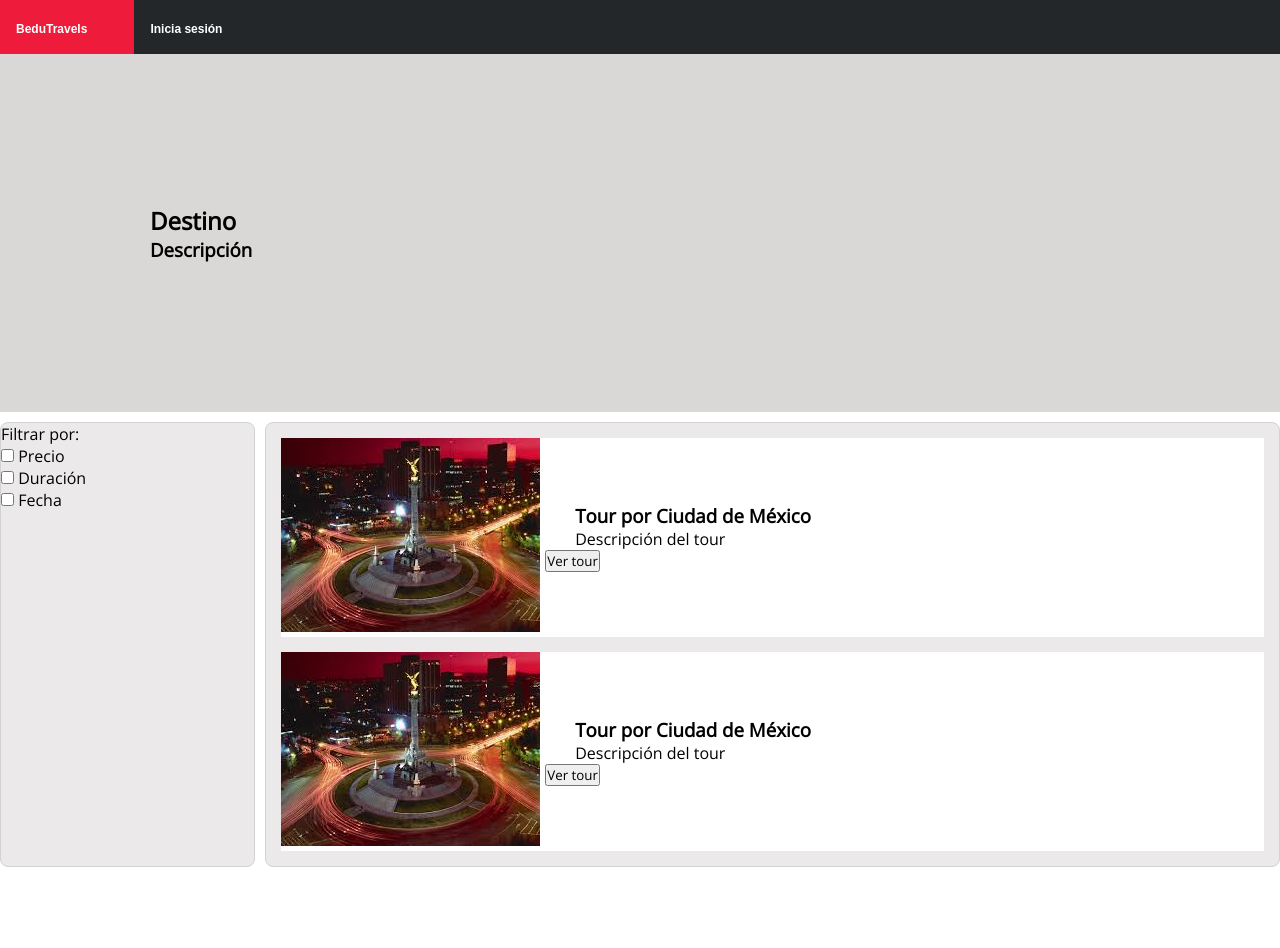
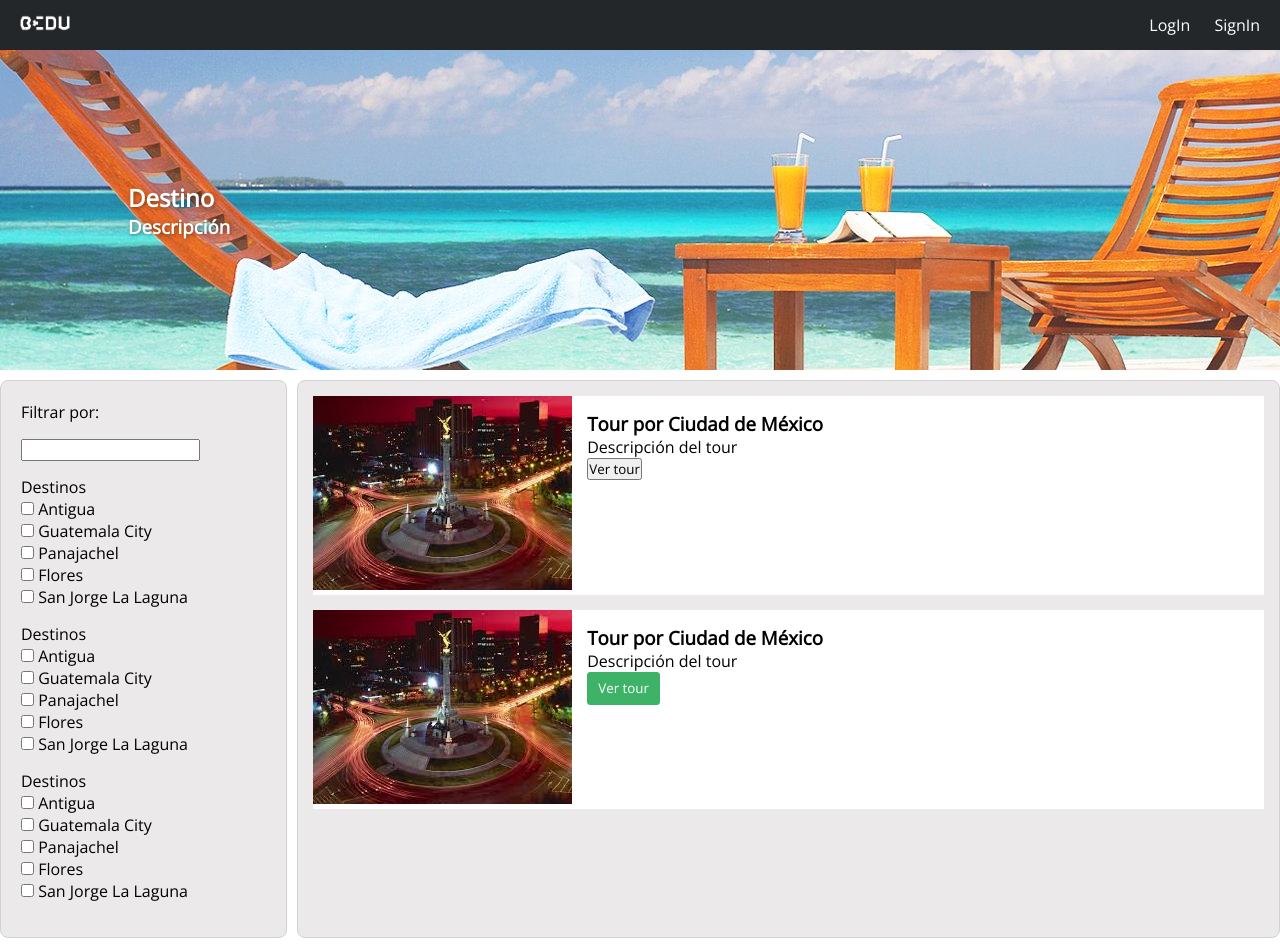
Before and after one commit to Bedu-Tech/BeduTravels-1, a plain HTML site: page destinos.html in a window 1280 px wide. Before the commit the page ends 877 px from the top, so only its background shows below. Drawn offline with nearby package versions, Linux system fonts and the light colour scheme.

Commit message:
add destinos

```diff
--- a/assets/css/destinos.css
+++ b/assets/css/destinos.css
@@ -1,8 +1,6 @@
-*{
-  margin: 0%;
-  padding: 0%;
-  font-family: 'Open Sans', sans-serif;
-}
+
+
+
 
 .jumbotron{
   display: flex;
@@ -11,9 +9,18 @@
   flex-direction: column;
 }
 
-.container1 {
-  padding: 150px;
-  background: #d9d8d6;
+#country-cover{
+  background-image: url(../img/img_cover_home.jpg);
+  height: 40vh;
+  display: flex;
+  justify-content: center;
+  align-items: flex-start;
+  flex-direction: column;
+  text-align: center;
+  color: #fff;
+  padding-left: 10%;
+  text-shadow: 1px 1px 4px rgba(0,0,0,0.45);
+  background-position: center;
 }
 
 .searchbar{
@@ -23,63 +30,8 @@
   align-items: center;
   margin-top: 10px;
 }
-.nav{
-  background: #24272a;
-  overflow: hidden;
-  width: 100%;
-}
-.nav .menu_main{
-  list-style: none;
-  width: 100%;
-  justify-content: space-between;
-}
-
-.nav .menu_main>li{
-  padding: 1em;
-  width: 8%;
-  float: left;
-  justify-content: space-around;
-}
 
 
-.nav .menu_main>li>a{
-  font-size: 12px;
-  font-family: sans-serif;
-  font-weight: bold;
-  color: white;
-  text-decoration: none;
-}
-
-.nav .menu_main>li:hover, .nav .menu_main>li>.sub_menu>li>:hover{
-  background: #ee1c3a;
-  cursor: pointer;
-}
-
-.nav .menu_main>li>.sub_menu{
-  position: absolute;
-  background: #e4e3e1;
-  width: 16%;
-  list-style: none;
-  margin-top: 1em;
-  display: none;
-}
-
-.nav .menu_main>li:hover>.sub_menu{
-  display: flex;
-  justify-content: center;
-  flex-direction: column;
-}
-
-.nav .menu_main>li>.sub_menu>li{
-  padding: 1em;
-}
-
-.nav .menu_main>li>.sub_menu>li>a{
-  text-decoration: none;
-  font-size: 12px;
-  font-weight: bold;
-  color: white;
-}
 
 
 #content {
@@ -100,6 +52,12 @@
   overflow: hidden;
   width: 20%;
   height: auto;
+  list-style-type: none;
+  padding: 20px;
+}
+
+#column-left > div > ul{
+      list-style: none;
 }
 
 #central {
@@ -114,35 +72,27 @@
 }
 
 
-.card{
- display:flex;
-  align-items: center;
-  overflow:hidden;
-  background-color:white;
-  //padding:15px;
+.tour-container{
+  display:flex;
+  background-color: white;
   margin: 15px;
-  grid-template-columns: 300px 200px 200px;
 }
     .card-content{
-      display:flex;
-      flex-direction:column;
-      align-items:flex-start;
-       flex: 1 1 auto;
-       margin: 5px;
+      display: flex;
+      flex-direction: column;
+      align-items: flex-start;
+      padding: 10px 10px 0 10px;
+      margin: 5px;
+      width: 100%;
+}
 
 
-      h3,p{
-        max-width: calc(100% - 30px);
-        padding-left:30px;
-      }
-
-.card-image>a>img{
-  display: flex;
- max-width: 100%;
- height: auto;
+.button-tour{
+  padding: 7px 10px;
+  border: 1px solid #3eb368;
+  background: #3eb368;
+  color: #fff;
+  line-height: 17px;
+  border-radius: 3px;
+  text-align: center;
 }
-
-.card-content>button{
-  margin-left: 85%;
-  margin-top: 10%;
-}
--- a/destinos.html
+++ b/destinos.html
@@ -3,43 +3,110 @@
   <head>
     <meta charset="utf-8">
     <title>Bedu Travels</title>
+    <link rel="stylesheet" href="./assets/css/index.css">
     <link rel="stylesheet" href="./assets/css/destinos.css">
     <link href="https://fonts.googleapis.com/css?family=Open+Sans" rel="stylesheet">
   </head>
   <body>
-    <nav class="nav">
-      <ul class="menu_main">
-        <li><a href="#">BeduTravels</a></li>
-
-        <li><a href="">Inicia sesión</a>
-          <ul class="sub_menu">
-            <li>Usuario</li>
-            <input type="text">
-            <li>Contraseña</li>
-            <input type="text">
-            <button>Iniciar Sesión</button>
-            <li><a href="#">Registrate</a></li>
-          </ul>
-        </li>
-      </ul>
+    <nav class="menu_main">
+        <a href="#">
+          <img id="bedu-logo" src="assets/img/bedu_logo.png" alt="">
+        </a>
+        <div>
+          <a href="">LogIn</a>
+          <a href="">SignIn</a>
+        </div>
     </nav>
 
-        <div class="container1">
-          <div class="jumbotron">
+        <section id="country-cover">
             <h2>Destino</h2>
             <h3>Descripción</h3>
-          </div>
-        </div>
-      </div>
+        </section>
 
-      <div id="content">
-        <aside id="column-left">Filtrar por:
-         <p> <input type="checkbox"> Precio</p>
-         <p> <input type="checkbox"> Duración</p>
-         <p> <input type="checkbox"> Fecha</p>
+      <section id="content">
+        <aside id="column-left">
+        <p class="margin-bottom-sm">Filtrar por:</p>
+        <input class="margin-bottom-sm" type="text" name="" value="">
+          <div class="margin-bottom-sm">
+            <p>Destinos</p>
+            <ul>
+              <li>
+                <input type="checkbox" id="fruit4" name="" value="">
+                <label for="fruit4">Antigua</label>
+              </li>
+              <li>
+                <input type="checkbox" id="fruit4" name="" value="">
+                <label for="fruit4">Guatemala City</label>
+              </li>
+              <li>
+                <input type="checkbox" id="fruit4" name="" value="">
+                <label for="fruit4">Panajachel</label>
+              </li>
+              <li>
+                <input type="checkbox" id="fruit4" name="" value="">
+                <label for="fruit4">Flores</label>
+              </li>
+              <li>
+                <input type="checkbox" id="fruit4" name="" value="">
+                <label for="fruit4">San Jorge La Laguna</label>
+              </li>
+            </ul>
+         </div>
+         <div class="margin-bottom-sm">
+           <p>Destinos</p>
+           <ul>
+             <li>
+               <input type="checkbox" id="fruit4" name="" value="">
+               <label for="fruit4">Antigua</label>
+             </li>
+             <li>
+               <input type="checkbox" id="fruit4" name="" value="">
+               <label for="fruit4">Guatemala City</label>
+             </li>
+             <li>
+               <input type="checkbox" id="fruit4" name="" value="">
+               <label for="fruit4">Panajachel</label>
+             </li>
+             <li>
+               <input type="checkbox" id="fruit4" name="" value="">
+               <label for="fruit4">Flores</label>
+             </li>
+             <li>
+               <input type="checkbox" id="fruit4" name="" value="">
+               <label for="fruit4">San Jorge La Laguna</label>
+             </li>
+           </ul>
+           </ul>
+         </div>
+         <div class="margin-bottom-sm">
+           <p>Destinos</p>
+           <ul>
+             <li>
+               <input type="checkbox" id="fruit4" name="" value="">
+               <label for="fruit4">Antigua</label>
+             </li>
+             <li>
+               <input type="checkbox" id="fruit4" name="" value="">
+               <label for="fruit4">Guatemala City</label>
+             </li>
+             <li>
+               <input type="checkbox" id="fruit4" name="" value="">
+               <label for="fruit4">Panajachel</label>
+             </li>
+             <li>
+               <input type="checkbox" id="fruit4" name="" value="">
+               <label for="fruit4">Flores</label>
+             </li>
+             <li>
+               <input type="checkbox" id="fruit4" name="" value="">
+               <label for="fruit4">San Jorge La Laguna</label>
+             </li>
+           </ul>
+         </div>
        </aside>
-        <main id="central">
-          <div class="card">
+
+       <main id="central">
+          <div class="tour-container">
             <div class="card-image">
               <a href="#" title="title here">
                 <img src="./assets/img/cdmx.jpeg" alt="alt here">
@@ -51,7 +118,7 @@
                 <button>Ver tour</button>
               </div>
             </div>
-            <div class="card">
+            <div class="tour-container">
               <div class="card-image">
                 <a href="#" title="title here">
                   <img src="./assets/img/cdmx.jpeg" alt="alt here">
@@ -60,11 +127,12 @@
               <div class="card-content">
                 <h3>Tour por Ciudad de México</h3>
                 <p>Descripción del tour</p>
-                  <button>Ver tour</button>
+                  <button class="button-tour">Ver tour</button>
                 </div>
               </div>
-          </div>
-        </main>
+            </main>
+
+          </section>
 
   </body>
 
```
